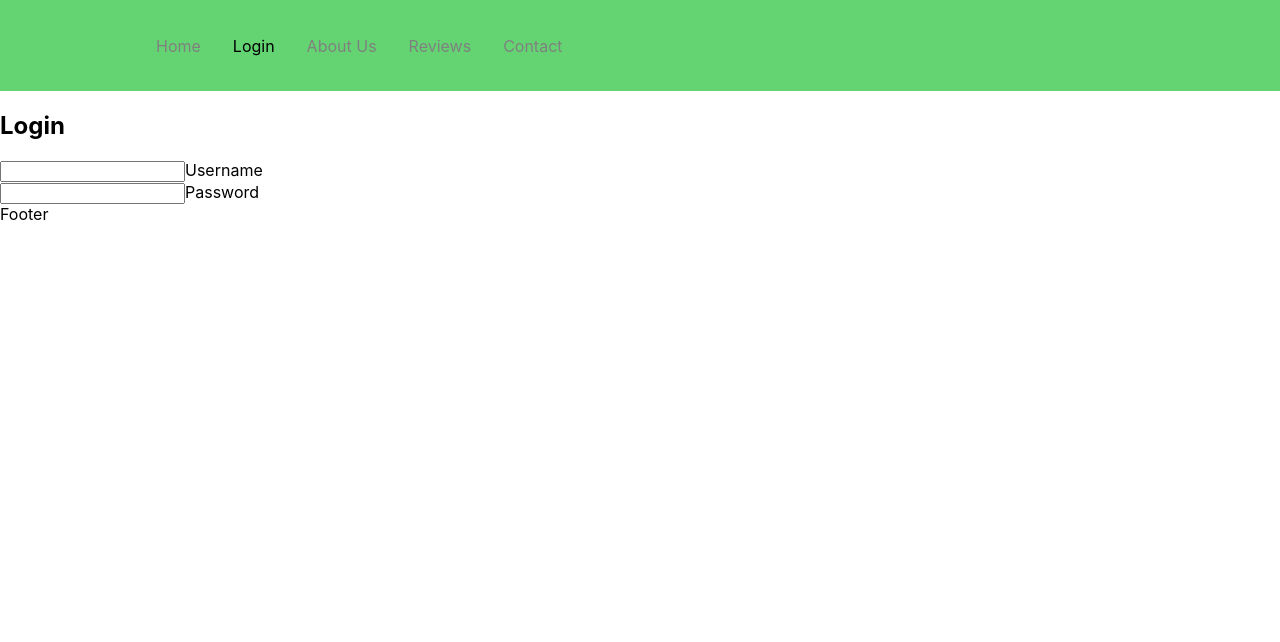
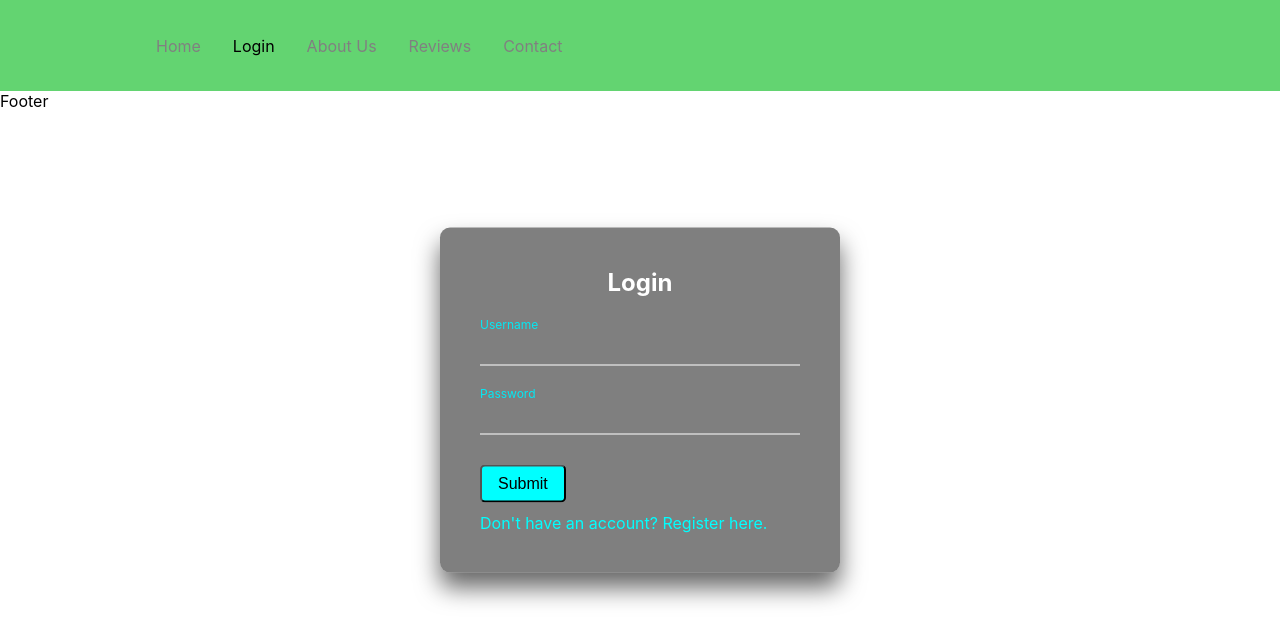
Before and after one commit to Jane-Wandia/Trip-Tread-Front-End, a React (Create React App) app: page /components/Login in a window 1280 px wide. Shown: the top 642 px of the page. Built offline with nearby package versions, Linux system fonts and the light colour scheme.

Commit message:
Styled the login form

```diff
--- a/src/components/CSS/Login.css
+++ b/src/components/CSS/Login.css
@@ -0,0 +1,107 @@
+.login-box {
+    position: absolute;
+    top: 50%;
+    left: 50%;
+    width: 400px;
+    padding: 40px;
+    transform: translate(-50%, -50%);
+    background: rgba(0,0,0,.5);
+    box-sizing: border-box;
+    box-shadow: 0 15px 25px rgba(0,0,0,.6);
+    border-radius: 10px;
+  }
+
+  .login-box h2 {
+    margin: 0 0 30px;
+    padding: 0;
+    color: #fff;
+    text-align: center;
+  }
+
+  .login-box .user-box {
+    position: relative;
+  }
+
+  .login-box .user-box input {
+    width: 100%;
+    padding: 10px 0;
+    font-size: 16px;
+    color: #fff;
+    margin-bottom: 30px;
+    border: none;
+    border-bottom: 1px solid #fff;
+    outline: none;
+    background: transparent;
+  }
+  .login-box .user-box label {
+    position: absolute;
+    top:0;
+    left: 0;
+    padding: 10px 0;
+    font-size: 16px;
+    color: #fff;
+    pointer-events: none;
+    transition: .5s;
+  }
+
+  .login-box .user-box input:focus ~ label,
+  .login-box .user-box input:valid ~ label {
+    top: -20px;
+    left: 0;
+    color: #03e9f4;
+    font-size: 12px;
+  }
+
+  .login-box form a {
+    position: relative;
+    display: inline-block;
+    padding: 10px 20px;
+    color: #03e9f4;
+    font-size: 16px;
+    text-decoration: none;
+    text-transform: uppercase;
+    overflow: hidden;
+    transition: .5s;
+    margin-top: 40px;
+    letter-spacing: 4px
+  }
+
+  .login-box a:hover {
+    background: #03e9f4;
+    color: #fff;
+    border-radius: 5px;
+    box-shadow: 0 0 5px #03e9f4,
+                0 0 25px #03e9f4,
+                0 0 50px #03e9f4,
+                0 0 100px #03e9f4;
+  }
+
+  .login-box a span {
+    position: absolute;
+    display: block;
+  }
+
+  .login-box a span:nth-child(1) {
+    top: 0;
+    left: -100%;
+    width: 100%;
+    height: 2px;
+    background: linear-gradient(90deg, transparent, #03e9f4);
+    animation: btn-anim1 1s linear infinite;
+  }
+  .submit-btn{
+    border-radius: 5px;
+    padding: .5rem 1rem;
+    font-size: 1rem;
+    background-color: aqua;
+    margin-bottom: 10px;
+  }
+  .submit-btn:hover{
+    background-color: rgb(90, 38, 19);
+    box-shadow: 0 12px 16px 0 rgba(0,0,0,0.24), 0 17px 50px 0 rgba(0,0,0,0.19);
+
+  }
+  .link-btn{
+    text-decoration: none;
+    color: aqua;
+  }
--- a/src/components/Login.jsx
+++ b/src/components/Login.jsx
@@ -1,24 +1,26 @@
-import React from 'react'
-import './CSS/Login.css';
+import React from "react";
+import "./CSS/Login.css";
 
 function Login() {
   return (
-    <div className='login-box'>
+    <div className="login-box">
       <h2>Login</h2>
       <form>
-        <div className='user-box'>
-          <input type='text' name='' required=''></input>
+        <div className="user-box">
+          <input type="text" name="" required=""></input>
           <label>Username</label>
-
         </div>
-        <div className='user-box'>
-          <input type='text' name='' required=''></input>
+        <div className="user-box">
+          <input type="text" name="" required=""></input>
           <label>Password</label>
-
         </div>
+        <button className="submit-btn" type="submit">
+          Submit
+        </button>
       </form>
-      </div>
-  )
+      <a href="#" className="link-btn">Don't have an account? Register here.</a>
+    </div>
+  );
 }
 
 export default Login;
```
